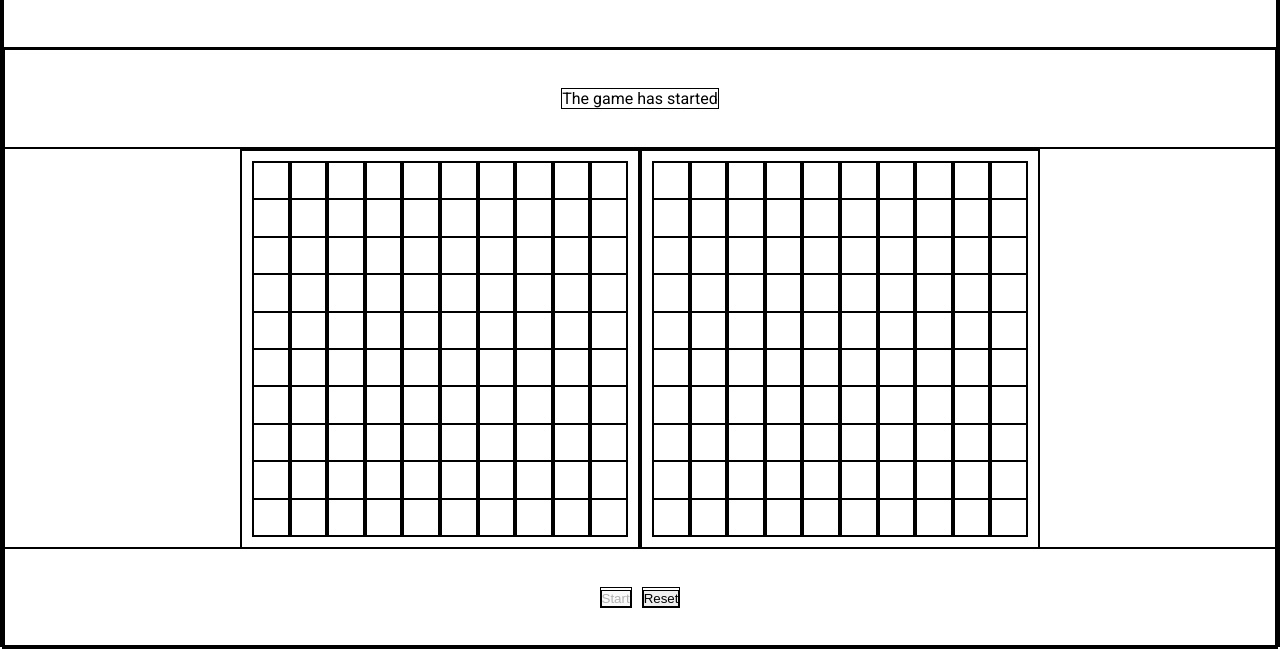
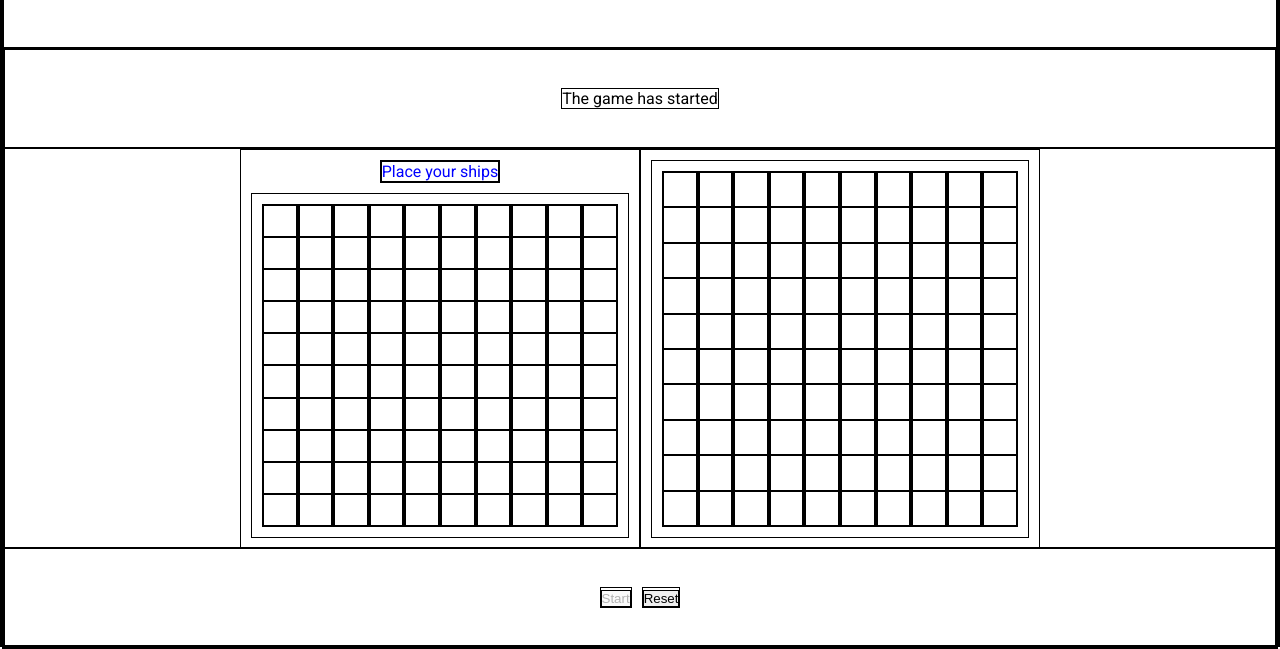
Before and after one commit to 4whatspc3/Project-Battleship, a website built with webpack: page src/index.html in a window 1280 px wide. Both pictures are taken after a click on the button "Start". Shown: the part 153-802 px from the top of the page. Built offline with nearby package versions, Linux system fonts and the light colour scheme.

Commit message:
feat: Add a new function 'showInfoPlayer'
The function tells the player what to do next.

```diff
--- a/src/DOM_components/pressStart.js
+++ b/src/DOM_components/pressStart.js
@@ -1,6 +1,8 @@
 import startGame from "./startGame";
 
 import strategia from "./strategia";
+
+import showInfoPlayer from "./showInfoPlayer";
 
 const pressStart = () => {
   const start = document.querySelector(".start");
@@ -14,6 +16,8 @@ const pressStart = () => {
 
     infoGeneral.textContent = "The game has started";
 
+    showInfoPlayer(1);
+
     document.querySelector(".start").disabled = true;
   });
 };
--- /dev/null
+++ b/src/DOM_components/showInfoPlayer.js
@@ -0,0 +1,11 @@
+function showInfoPlayer(num) {
+  const infoPlayer = document.querySelector(`.info-${num}`);
+
+  infoPlayer.textContent = "Place your ships";
+
+  setInterval(function () {
+    infoPlayer.style.color = infoPlayer.style.color == "red" ? "blue" : "red";
+  }, 1000);
+}
+
+export default showInfoPlayer;
--- a/src/gameboard/gameboard.js
+++ b/src/gameboard/gameboard.js
@@ -17,7 +17,7 @@ class gameboard {
   }
 
   boardDom(num) {
-    const grid = document.querySelector(`.board-${num} div`);
+    const grid = document.querySelector(`.board-${num} > div:last-of-type`);
 
     for (let i = 0; i < 10; i++) {
       const row = document.createElement("div");
--- a/src/index.html
+++ b/src/index.html
@@ -14,6 +14,9 @@
         </div>
         <div class="game">
           <div class="board-1">
+            <div>
+              <p class="info-1"></p>
+            </div>
             <div></div>
           </div>
           <div class="board-2">
--- a/src/style.css
+++ b/src/style.css
@@ -62,17 +62,24 @@ header > p {
 
 .board-1,
 .board-2 {
+  padding: 10px;
   height: 400px;
   width: 400px;
   display: flex;
+  flex-direction: column;
+  gap: 10px;
 }
 
-.board-1 > div,
+.board-1 > div:last-of-type,
 .board-2 > div {
   padding: 10px;
   display: flex;
   flex: 1 1 auto;
   flex-wrap: wrap;
+}
+
+.board-1 > div:first-of-type {
+  align-self: center;
 }
 
 [data-row],
```
